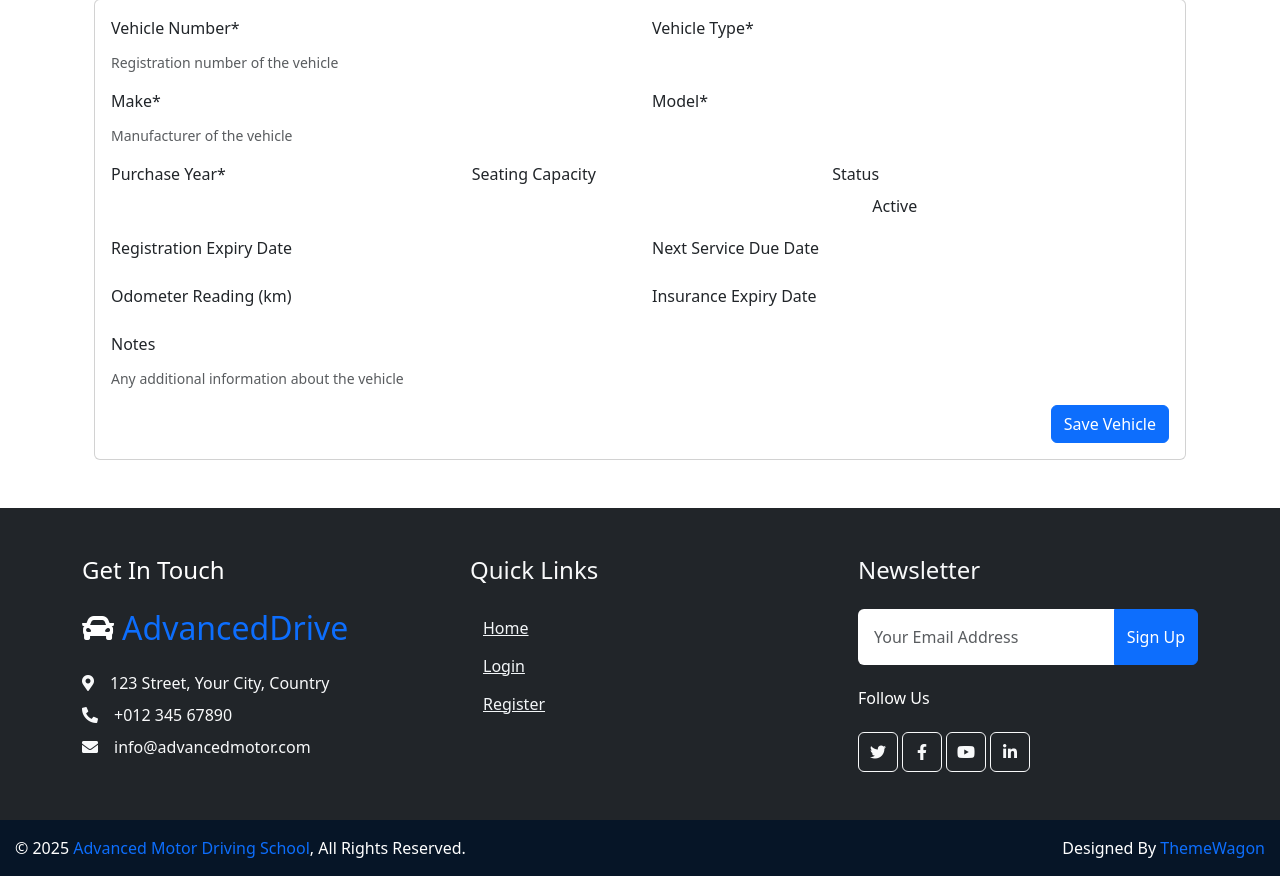
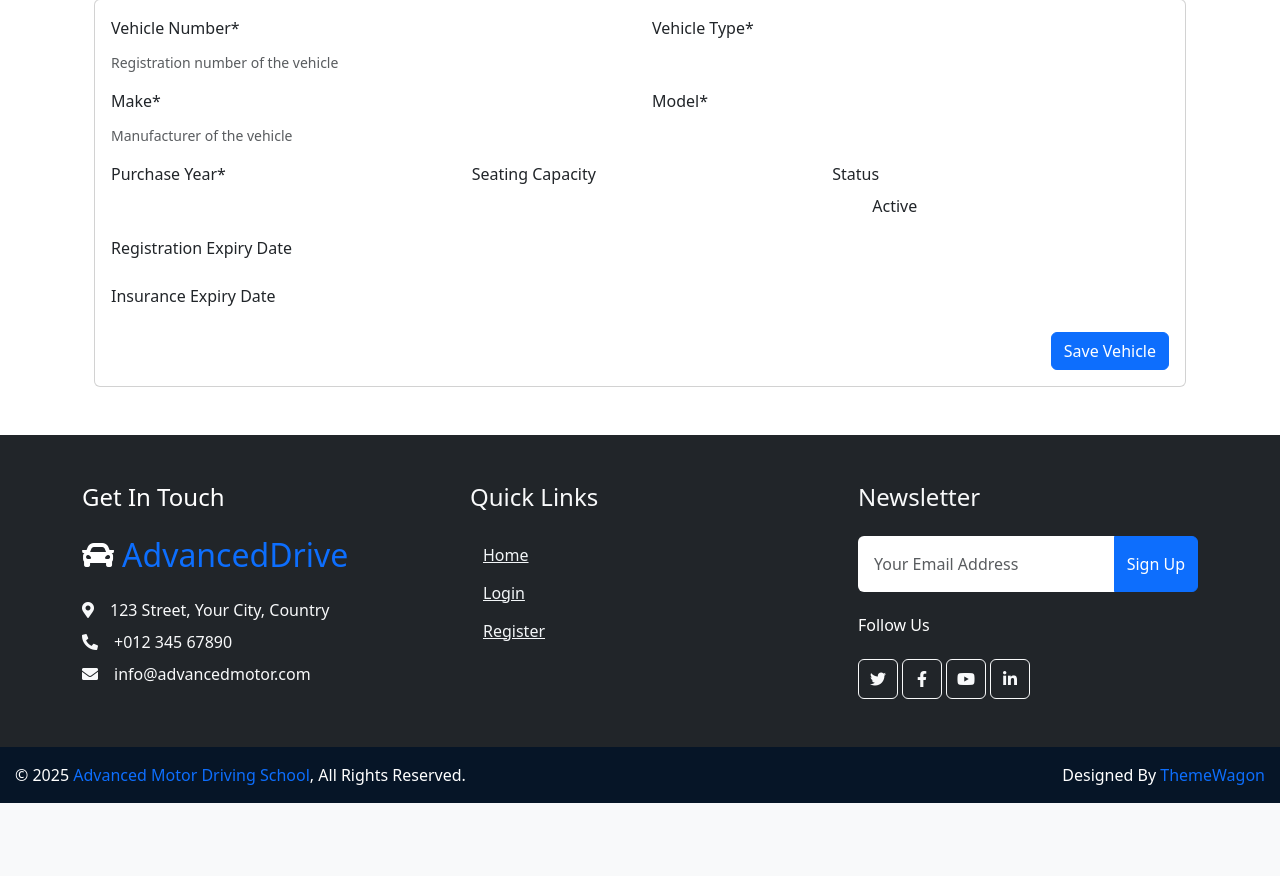
Before and after one commit to LuminarHub/Driving-school, a Django app: template admins/templates/admins/vehicle_form.html in a window 1280 px wide. Shown: the part 253-1129 px from the top of the page. After the commit the page ends 1056 px from the top, so only its background shows below. Run offline with Django 5.2, Linux system fonts and the light colour scheme; the template is opened without the code that fills it, so the values that code supplies are empty; some libraries are stand-ins or nearby versions.

Commit message:
new changes

```diff
--- a/admins/templates/admins/vehicle_form.html
+++ b/admins/templates/admins/vehicle_form.html
@@ -101,23 +101,23 @@
                         {% endif %}
                     </div>
 
-                    <div class="col-md-6 mb-3">
+                    {% comment %} <div class="col-md-6 mb-3">
                         <label for="{{ form.next_service_due.id_for_label }}" class="form-label">Next Service Due Date</label>
                         {{ form.next_service_due }}
                         {% if form.next_service_due.errors %}
                         <div class="text-danger">{{ form.next_service_due.errors }}</div>
                         {% endif %}
-                    </div>
+                    </div> {% endcomment %}
                 </div>
 
                 <div class="row">
-                    <div class="col-md-6 mb-3">
+                    {% comment %} <div class="col-md-6 mb-3">
                         <label for="{{ form.odometer_reading.id_for_label }}" class="form-label">Odometer Reading (km)</label>
                         {{ form.odometer_reading }}
                         {% if form.odometer_reading.errors %}
                         <div class="text-danger">{{ form.odometer_reading.errors }}</div>
                         {% endif %}
-                    </div>
+                    </div> {% endcomment %}
 
                     <div class="col-md-6 mb-3">
                         <label for="{{ form.insurance_expiry.id_for_label }}" class="form-label">Insurance Expiry Date</label>
@@ -128,7 +128,7 @@
                     </div>
                 </div>
 
-                <div class="row">
+                {% comment %} <div class="row">
                     <div class="col-12 mb-3">
                         <label for="{{ form.notes.id_for_label }}" class="form-label">Notes</label>
                         {{ form.notes }}
@@ -137,7 +137,7 @@
                         {% endif %}
                         <div class="form-text">Any additional information about the vehicle</div>
                     </div>
-                </div>
+                </div> {% endcomment %}
 
                 <div class="d-flex justify-content-end">
                     <button type="submit" class="btn btn-primary">Save Vehicle</button>
--- a/students/views.py
+++ b/students/views.py
@@ -52,7 +52,8 @@ def dashboard(request):
         completed_sessions = []
 
     tutorials = Tutorial.objects.filter(visible=True)
-
+    student = Student.objects.get(user=request.user)
+    student_reviews = Review.objects.filter(student=student).order_by('-created_at')
     context = {
         'student': student,
         'student_package': student_package,
```
Also changed, not shown: db.sqlite3.
